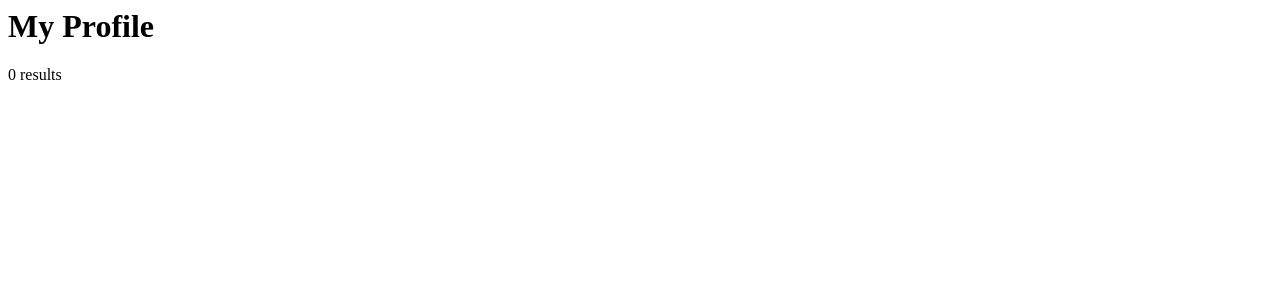
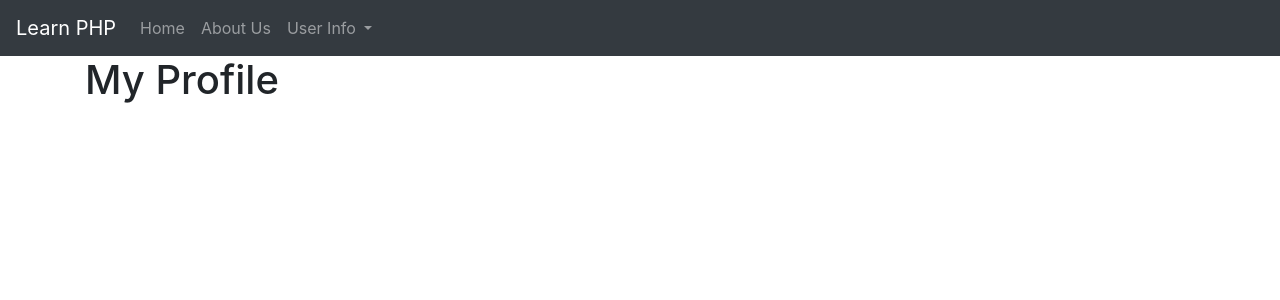
Before and after one commit to nickty/learnphp, a PHP site: page /profile.php in a window 1280 px wide. Shown: the top 300 px of the page. Run offline with PHP 8.4, Linux system fonts and the light colour scheme; the visitor is signed in with stand-in values (Sample User, id 1); data that the repository does not hold is empty.

Commit message:
project completed

```diff
--- a/index.php
+++ b/index.php
@@ -38,13 +38,13 @@
   <body>
 
   <div class="login-form">
-        <form action="/examples/actions/confirmation.php" method="post">
+        <form action="check.php" method="post">
             <h2 class="text-center">Log in</h2>
             <div class="form-group">
-                <input type="text" class="form-control" placeholder="Username" required="required">
+                <input type="email" name="email" class="form-control" placeholder="Username" required="required">
             </div>
             <div class="form-group">
-                <input type="password" class="form-control" placeholder="Password" required="required">
+                <input type="password" name="password" class="form-control" placeholder="Password" required="required">
             </div>
             <div class="form-group">
                 <button type="submit" class="btn btn-primary btn-block">Log in</button>
--- a/profile.php
+++ b/profile.php
@@ -1,7 +1,57 @@
+<!doctype html>
+<html lang="en">
+  <head>
+
+    <meta charset="utf-8">
+    <meta name="viewport" content="width=device-width, initial-scale=1, shrink-to-fit=no">
+
+
+    <link rel="stylesheet" href="https://cdn.jsdelivr.net/npm/bootstrap@4.5.3/dist/css/bootstrap.min.css" integrity="sha384-TX8t27EcRE3e/ihU7zmQxVncDAy5uIKz4rEkgIXeMed4M0jlfIDPvg6uqKI2xXr2" crossorigin="anonymous">
+
+    <title>Profile</title>
+
+
+  </head>
+  <body>
+
+  <nav class="navbar navbar-expand-sm bg-dark navbar-dark">
+  <!-- Brand -->
+  <a class="navbar-brand" href="#">Learn PHP</a>
+
+  <!-- Links -->
+  <ul class="navbar-nav">
+    <li class="nav-item">
+      <a class="nav-link" href="#">Home</a>
+    </li>
+    <li class="nav-item">
+      <a class="nav-link" href="#">About Us</a>
+    </li>
+
+    <!-- Dropdown -->
+    <li class="nav-item dropdown">
+      <a class="nav-link dropdown-toggle" href="#" id="navbardrop" data-toggle="dropdown">
+        User Info
+      </a>
+      <div class="dropdown-menu">
+        <a class="dropdown-item" href="#">Profile</a>
+        <a class="dropdown-item" href="#">Settings</a>
+        <a class="dropdown-item" href="logout.php">Logout</a>
+      </div>
+    </li>
+  </ul>
+</nav>
+
+<section class="container">
+
 <h1>My Profile</h1>
 <?php
 
 session_start();
+
+if ($_SESSION['email'] == '')
+{
+  header("Location: index.php");
+}
 
 $servername = "localhost";
 $username = "root";
@@ -62,6 +112,14 @@ if ($result->num_rows > 0) {
 
         <?php
     }
-  } else {
-    echo "0 results";
   }
+?>
+
+</section>
+
+
+    <script src="https://code.jquery.com/jquery-3.5.1.slim.min.js" integrity="sha384-DfXdz2htPH0lsSSs5nCTpuj/zy4C+OGpamoFVy38MVBnE+IbbVYUew+OrCXaRkfj" crossorigin="anonymous"></script>
+    <script src="https://cdn.jsdelivr.net/npm/bootstrap@4.5.3/dist/js/bootstrap.bundle.min.js" integrity="sha384-ho+j7jyWK8fNQe+A12Hb8AhRq26LrZ/JpcUGGOn+Y7RsweNrtN/tE3MoK7ZeZDyx" crossorigin="anonymous"></script>
+
+  </body>
+</html>
--- a/reg_data.php
+++ b/reg_data.php
@@ -30,11 +30,11 @@ if($first_name == '' || $last_name == '' || $email == '')
 
 $servername = "localhost";
 $username = "root";
-$password = "";
+$dbpassword = "";
 $db = 'learnphp';
 
 // Create connection
-$conn = mysqli_connect($servername, $username, $password, $db);
+$conn = mysqli_connect($servername, $username, $dbpassword, $db);
 
 // Check connection
 if (!$conn) {
--- a/register.php
+++ b/register.php
@@ -37,6 +37,7 @@
 
   </head>
   <body>
+
 
   <div class="login-form">
 
```
Also changed, not shown: check.php (added, +51 -0 lines), dbcon.php (added, +13 -0 lines), logout.php (added, +10 -0 lines).
